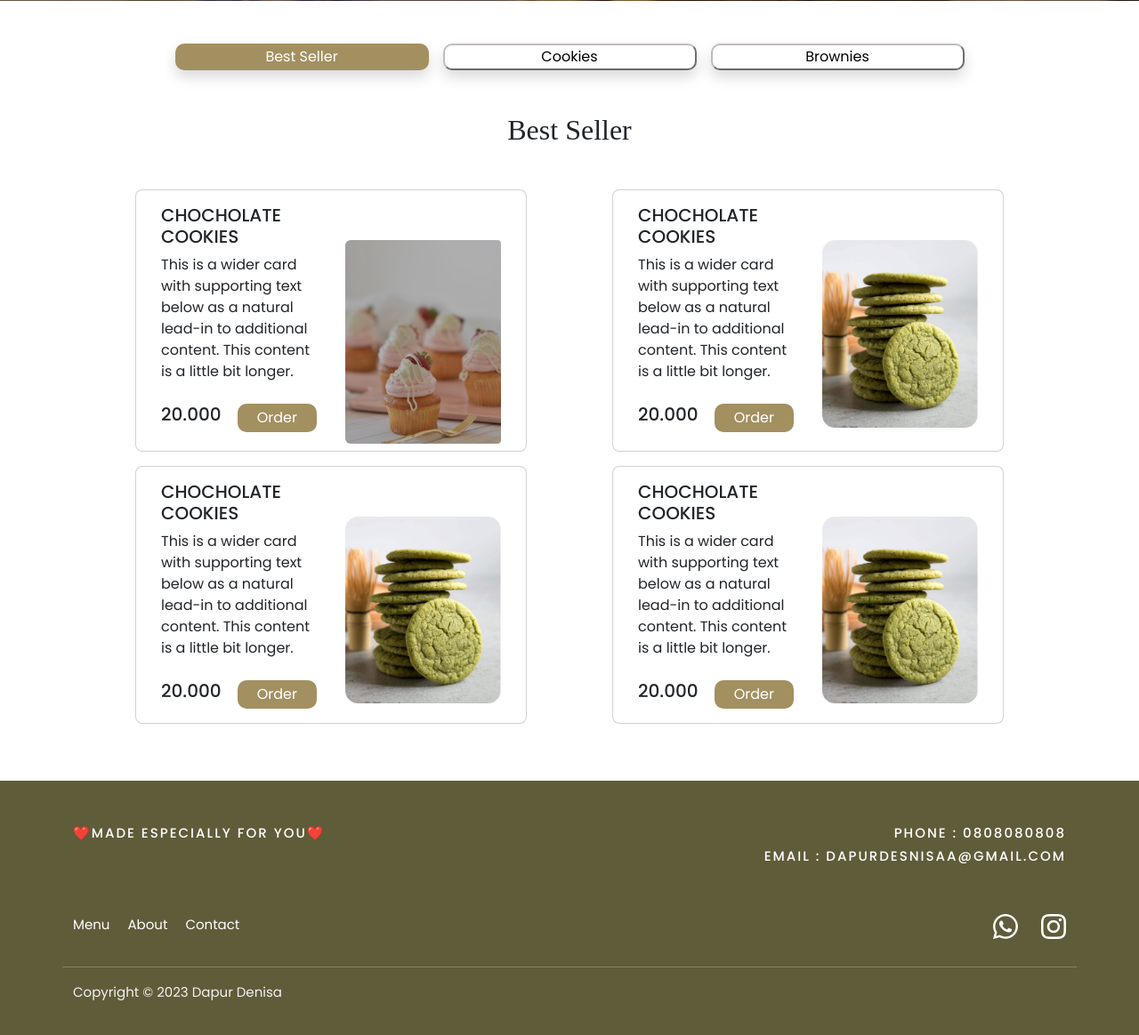
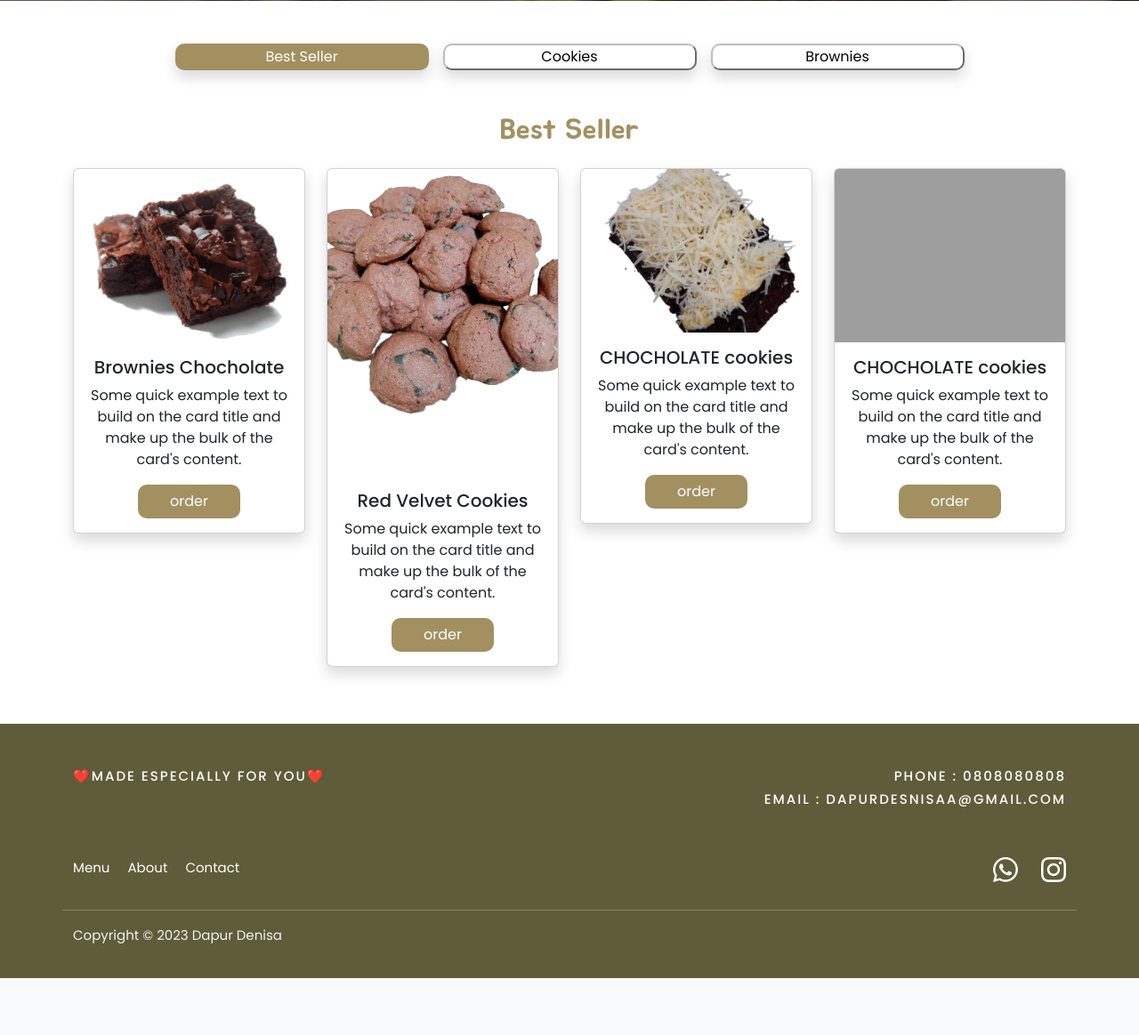
Before and after one commit to KelvinHarmenSyahputra/Dapur-Denisa, a Flask app: page /menu in a window 1280 px wide. Shown: the part 395-1559 px from the top of the page at 89% size. After the commit the page ends 1495 px from the top, so only its background shows below. Run offline with Flask 3, Linux system fonts and the light colour scheme; some web fonts are replaced; grey boxes are pictures that could not be loaded.

Commit message:
update kelvin

```diff
--- a/templates/Menu.html
+++ b/templates/Menu.html
@@ -82,102 +82,69 @@
   </div>
 
   <div class="container">
-    <div class="Text-menu mt-5 mb-5 text-center">
-    <h2>Best Seller</h2>
-  </div>
+    <div class="row">
+      <div class="col text-center mt-5">
+        <div class="d-flex justify-content-center">
+          <h1 class="text-judul fs-2 ms-5 me-5">
+            Best Seller
+          </h1>
+        </div>
+      </div>
+    </div>
   </div>
 
+  <!-- card -->
   <div class="container">
-    <div class="row d-flex justify-content-center">
-      <div class="Card-image mx-5 rounded-3 card mb-3" style="max-width: 440px;">
-        <div class="row g-0">
-          <div class="col-md-6">
-            <div class="card-body">
-              <h5 class="card-title">CHOCHOLATE COOKIES</h5>
-              <p class="card-text ">This is a wider card with supporting text below as a natural lead-in to additional
-                content. This content is a little bit longer.</p>
-              <div class="d-flex justify-content-center mt-4">
-                <h5 class=>20.000</h5>
-                <button class=" ms-auto tombol">Order</button>
-              </div>
+    <div class="row mt-3 justify-content-center">
+      <div class="col-md-3 mb-3">
+        <div class="card shadow">
+        <img src="../static/img/brownies chocholate.png" class="img-fluid card-img-top ">
+        <div class="card-body text-center">
+          <h5 class="card-title">Brownies Chocholate</h5>
+          <p class="card-text">Some quick example text to build on the card title and make up the bulk of the card's content.</p>
+          <a href="#" class="btn btn-denisa">order</a>
+        </div>
+      </div>
+      </div>
 
-            </div>
-          </div>
-          <div class="col-md-6 px-3 py-2 mt-5  ">
-            <img style="width: 176; height: 211;" src="../static/img/Rectangle 21.png" class="img-fluid rounded-start " alt="...">
-          </div>
+      <div class="col-md-3 mb-3">
+        <div class="card shadow">
+        <img src="../static/img/cookies denisa.png" class="img-fluid card-img-start " >
+        <div class="card-body text-center">
+          <h5 class="card-title">Red Velvet Cookies</h5>
+          <p class="card-text">Some quick example text to build on the card title and make up the bulk of the card's content.</p>
+          <a href="#" class="btn btn-denisa">order</a>
+        </div>
+      </div>
+      </div>
+
+      <div class="col-md-3 mb-3">
+        <div class="card shadow" >
+        <img src="../static/img/brownies_toping_keju-removebg-preview.png" class="img-fluid card-img-top  " style="width: 18rem;">
+        <div class="card-body text-center">
+          <h5 class="card-title">CHOCHOLATE cookies</h5>
+          <p class="card-text">Some quick example text to build on the card title and make up the bulk of the card's content.</p>
+          <a href="#" class="btn btn-denisa">order</a>
+        </div>
+      </div>
+      </div>
+
+      <div class="col-md-3 mb-3">
+        <div class="card shadow">
+        <img src="https://www.pngall.com/wp-content/uploads/2016/07/Cookie-PNG-File.png" class="img-fluid card-img-top ">
+        <div class="card-body text-center">
+          <h5 class="card-title">CHOCHOLATE cookies</h5>
+          <p class="card-text">Some quick example text to build on the card title and make up the bulk of the card's content.</p>
+          <a href="#" class="btn btn-denisa">order</a>
+        </div>
+      </div>
+      </div>
+
+
+
 
         </div>
       </div>
-
-      <div class="mx-5 rounded-3 card mb-3" style="max-width: 440px;">
-        <div class="row g-0">
-          <div class="col-md-6">
-            <div class="card-body">
-              <h5 class="card-title">CHOCHOLATE COOKIES</h5>
-              <p class="card-text ">This is a wider card with supporting text below as a natural lead-in to additional
-                content. This content is a little bit longer.</p>
-              <div class="d-flex justify-content-center mt-4">
-                <h5 class=>20.000</h5>
-                <button class="btn-primary ms-auto tombol">Order</button>
-              </div>
-
-            </div>
-          </div>
-          <div class="col-md-6 px-3 py-2 mt-5">
-            <img width="200" src="../static/img/Matcha cookies.png" class="img-fluid rounded-start " alt="...">
-          </div>
-
-        </div>
-      </div>
-    </div>
-
-    <div class="row d-flex justify-content-center">
-      <div class="Card-image mx-5 rounded-3 card mb-3" style="max-width: 440px;">
-        <div class="row g-0">
-          <div class="col-md-6">
-            <div class="card-body">
-              <h5 class="card-title">CHOCHOLATE COOKIES</h5>
-              <p class="card-text ">This is a wider card with supporting text below as a natural lead-in to additional
-                content. This content is a little bit longer.</p>
-              <div class="d-flex justify-content-center mt-4">
-                <h5 class=>20.000</h5>
-                <button class="btn-primary ms-auto tombol">Order</button>
-              </div>
-
-            </div>
-          </div>
-          <div class="col-md-6 px-3 py-2 mt-5">
-            <img width="200" src="../static/img/Matcha cookies.png" class="img-fluid  " alt="...">
-          </div>
-
-        </div>
-      </div>
-
-      <div class="Card-image mx-5 rounded-3 card mb-3" style="max-width: 440px;">
-        <div class="row g-0">
-          <div class="col-md-6">
-            <div class="card-body ">
-              <h5 class="card-title">CHOCHOLATE COOKIES</h5>
-              <p class="card-text ">This is a wider card with supporting text below as a natural lead-in to additional
-                content. This content is a little bit longer.</p>
-              <div class="d-flex justify-content-center mt-4">
-                <h5 class=>20.000</h5>
-                <button class="btn-primary ms-auto tombol">Order</button>
-              </div>
-
-            </div>
-          </div>
-          <div class="col-md-6 px-3 py-2 mt-5">
-            <img width="200" src="../static/img/Matcha cookies.png" class="img-fluid rounded-start " alt="...">
-          </div>
-
-        </div>
-      </div>
-
-    </div>
-  </div>
-
   <!-- Footer Dapur Denisa -->
   <footer class="asw site-footer mt-5">
     <div class="container ">
```
Also changed, not shown: static/css/style.css (+24 -0 lines), templates/login.html (+53 -34 lines), static/img/Rectangle 108.png (added), static/img/login.jpg (added).
